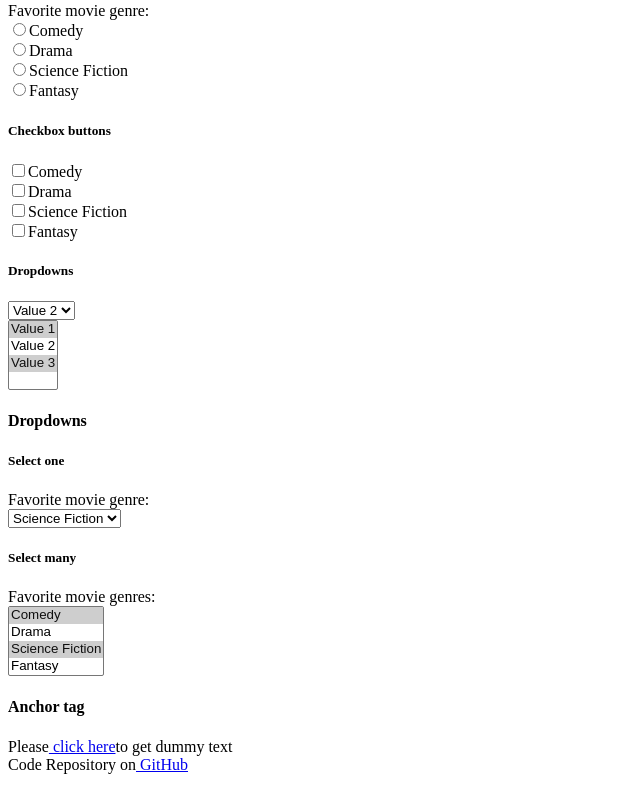
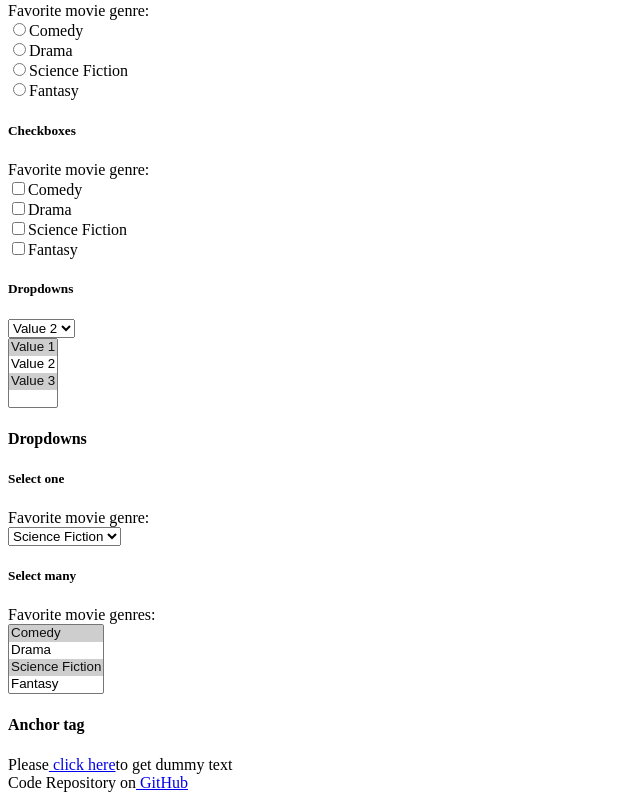
Before and after one commit to anshuman-raina/kambaz-react-web-app, a React (Vite) app: page /#/Labs/Lab1 in a window 1280 px wide. Shown: the part 3218-4018 px from the top of the page, without its empty margins (0-640 px from the left). Built offline with nearby package versions, Linux system fonts and the light colour scheme.

Commit message:
Added feedback from grading

```diff
--- a/src/App.tsx
+++ b/src/App.tsx
@@ -7,7 +7,7 @@
   <HashRouter>
    <div>
     <Routes>
-     <Route path="/" element={<Navigate to="Labs"/>}/>
+     <Route path="/" element={<Navigate to="Kambaz"/>}/>
      <Route path="/Labs/*" element={<Labs />} />
      <Route path="/Kambaz/*" element={<Kambaz />} />
     </Routes>
--- a/src/Labs/Lab1/index.tsx
+++ b/src/Labs/Lab1/index.tsx
@@ -238,19 +238,20 @@
 <input type="radio" name="radio-genre" id="wd-radio-fantasy"/>
 <label htmlFor="wd-radio-fantasy">Fantasy</label> <br />
 
-<h5 id="wd-radio-buttons">Checkbox buttons</h5>
+<h5 id="wd-checkboxes">Checkboxes</h5>
+<label>Favorite movie genre:</label><br/>
 
-<input type="checkbox" name="radio-genre" id="wd-radio-comedy"/>
-<label htmlFor="wd-radio-comedy">Comedy</label><br />
+<input type="checkbox" name="check-genre" id="wd-chkbox-comedy"/>
+<label htmlFor="wd-chkbox-comedy">Comedy</label><br/>
 
-<input type="checkbox" name="radio-genre" id="wd-radio-drama"/>
-<label htmlFor="wd-radio-drama">Drama</label><br />
+<input type="checkbox" name="check-genre" id="wd-chkbox-drama"/>
+<label htmlFor="wd-chkbox-drama">Drama</label><br/>
 
-<input type="checkbox" name="radio-genre" id="wd-radio-scifi"/>
-<label htmlFor="wd-radio-scifi">Science Fiction</label><br />
+<input type="checkbox" name="check-genre" id="wd-chkbox-scifi"/>
+<label htmlFor="wd-chkbox-scifi">Science Fiction</label><br/>
 
-<input type="checkbox" name="radio-genre" id="wd-radio-fantasy"/>
-<label htmlFor="wd-radio-fantasy">Fantasy</label>
+<input type="checkbox" name="check-genre" id="wd-chkbox-fantasy"/>
+<label htmlFor="wd-chkbox-fantasy">Fantasy</label>
 
 <br />
 
```
